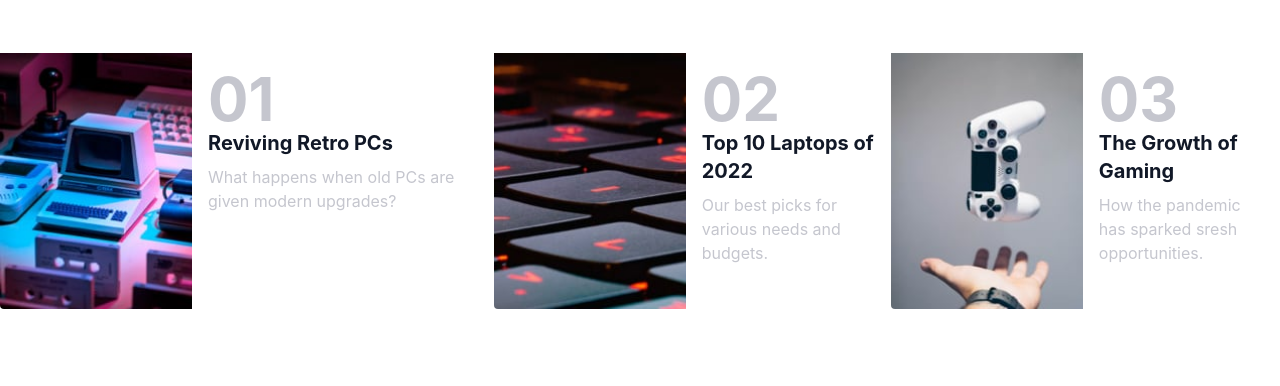
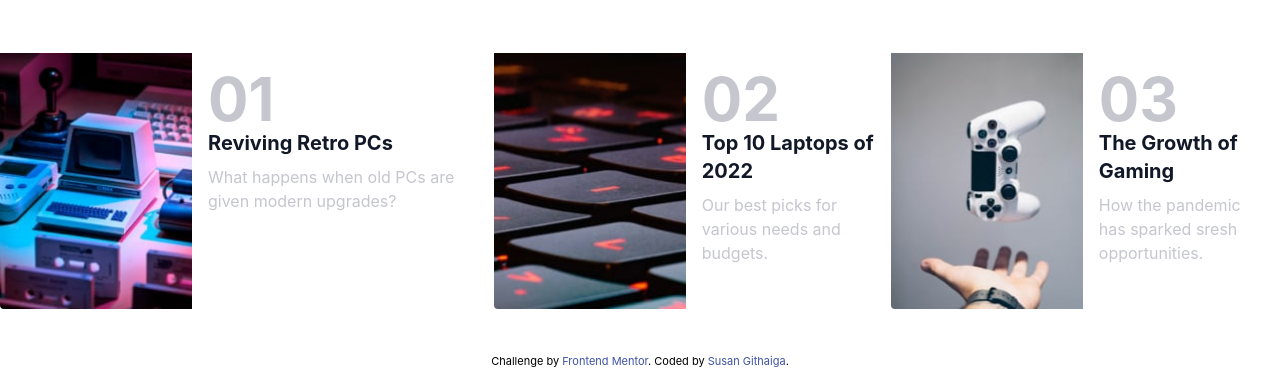
Before and after one commit to SusanGithaigaN/news-homepage, a plain HTML site: page index.html in a window 1280 px wide. Shown: the part 692-1078 px from the top of the page. Before the commit the page ends 1045 px from the top, so only its background shows below. Drawn offline with nearby package versions, Linux system fonts and the light colour scheme.

Commit message:
progress

```diff
--- a/index.html
+++ b/index.html
@@ -43,12 +43,12 @@
     <div id="footer"></div>
 
 
-    <!-- <div class="attribution">
+    <div class="attribution my-4">
       Challenge by
       <a href="https://www.frontendmentor.io?ref=challenge" target="_blank"
         >Frontend Mentor</a
       >. Coded by <a href="http://github.com/SusanGithaigaN">Susan Githaiga</a>.
-    </div> -->
+    </div>
   </body>
 </html>
 
```
